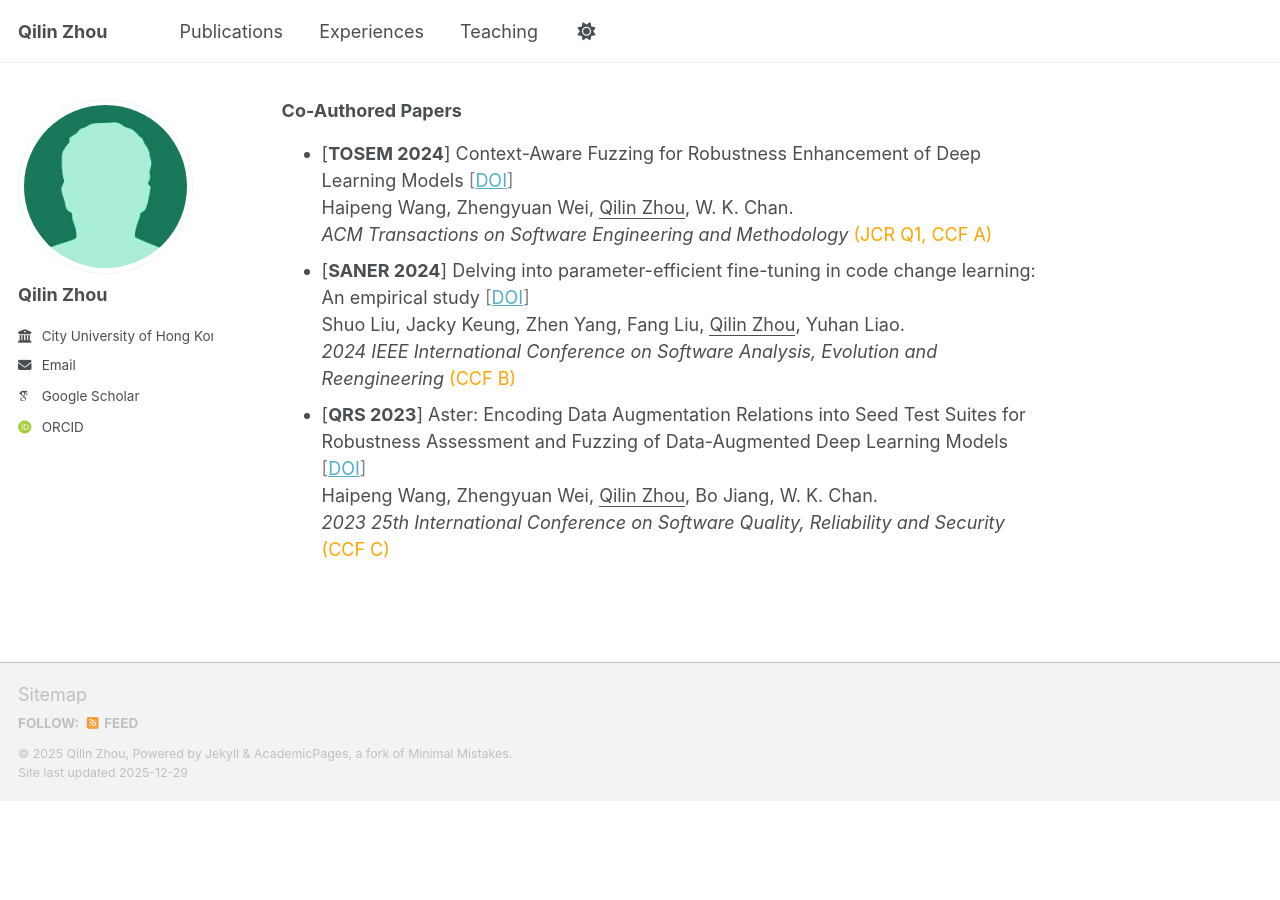
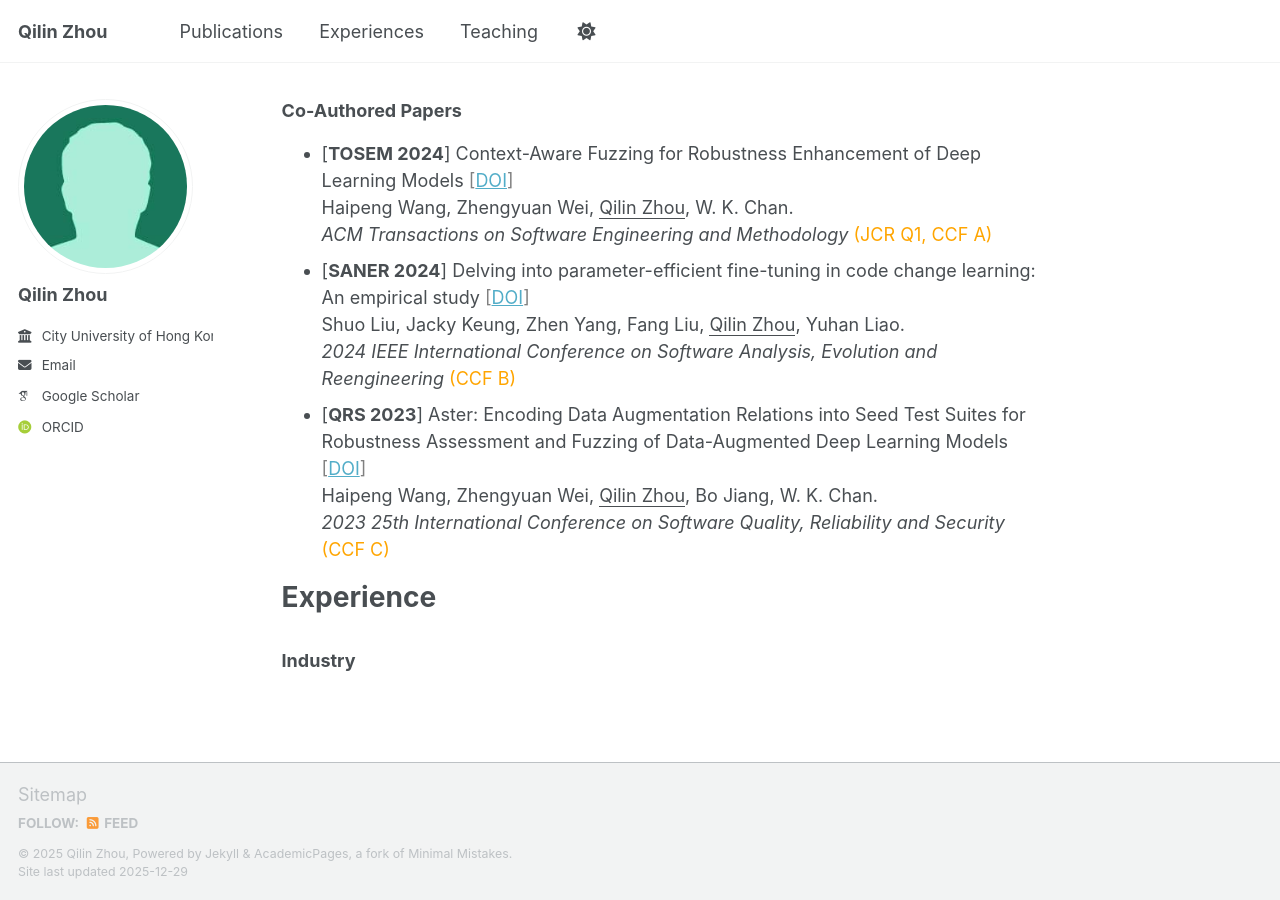
Before and after one commit to qilin-zhou/qilin-zhou.github.io, a Jekyll site: the page built from _pages/about.md, in a window 1280 px wide and 900 px high, scrolled down 926 px. Built offline with Jekyll 4.4.1, drawn with Linux system fonts in a browser that asks for light colours; some web fonts are replaced; a script bundle is joined from its source files by our own code; library files that are not in the unit come from our copies; before the commit the page ends 1726 px from its top, so only the background shows below that.

Commit message:
Update about.md

```diff
--- a/_pages/about.md
+++ b/_pages/about.md
@@ -37,3 +37,7 @@
 - [**QRS 2023**] Aster: Encoding Data Augmentation Relations into Seed Test Suites for Robustness Assessment and Fuzzing of Data-Augmented Deep Learning Models <span style="color: grey;">[[DOI](https://doi.org/10.1109/QRS60937.2023.00044)]</span>
   Haipeng Wang, Zhengyuan Wei, <ins>Qilin Zhou</ins>, Bo Jiang, W. K. Chan.
  _2023 25th International Conference on Software Quality, Reliability and Security_ <span style="color: Orange;"> (CCF C)</span>
+
+Experience
+======
+### Industry
```
